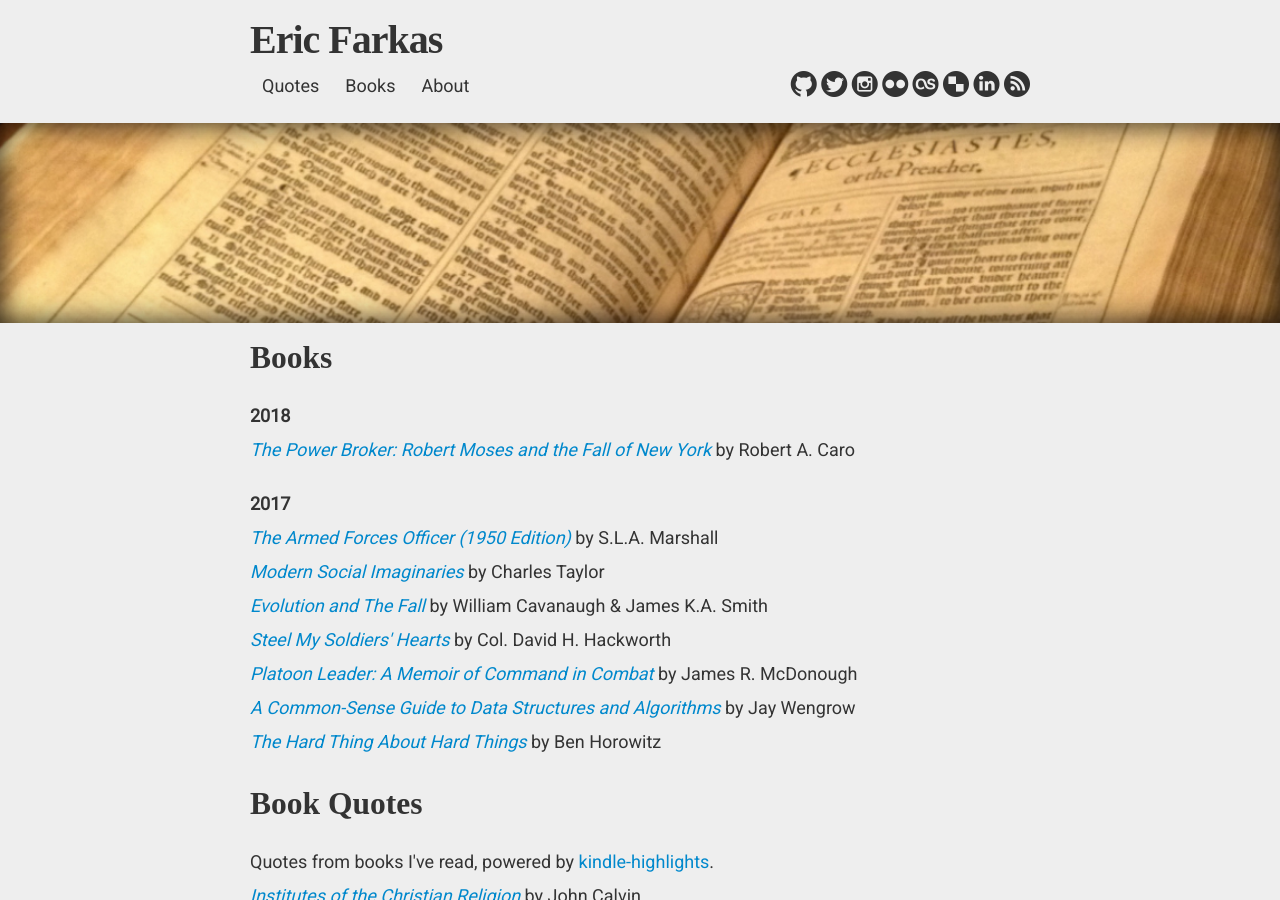
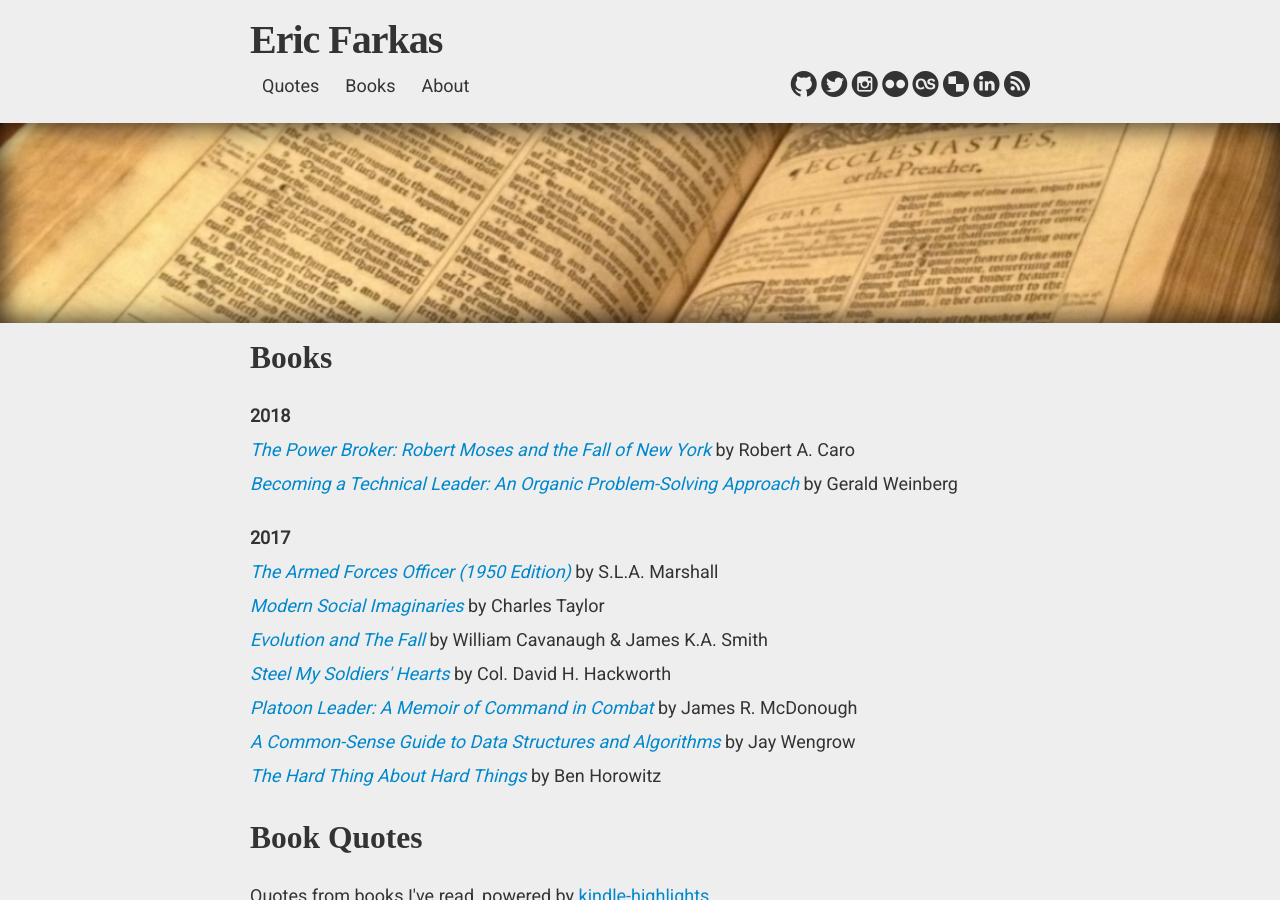
Before and after one commit to speric/speric.github.com, a Jekyll site: the page built from books/index.html, in a window 1280 px wide and 900 px high. Built offline with Jekyll 4.4.1, drawn with Linux system fonts in a browser that asks for light colours; some web fonts are replaced; comment, search, counter and statistics services are not loaded.

Commit message:
Add Becoming a Technical Leader to 2018 books

```diff
--- a/books/index.html
+++ b/books/index.html
@@ -11,6 +11,7 @@ header_img: "quotes.jpg"
 <p><strong>2018</strong></p>
 
 <p><i><a href="https://www.amazon.com/Power-Broker-Robert-Moses-Fall/dp/0394720245">The Power Broker: Robert Moses and the Fall of New York</a></i> by Robert A. Caro</p>
+<p><i><a href="https://www.amazon.com/Becoming-Technical-Leader-Problem-Solving-Approach/dp/0932633021">Becoming a Technical Leader: An Organic Problem-Solving Approach</a></i> by Gerald Weinberg</p>
 
 <br/>
 
```
